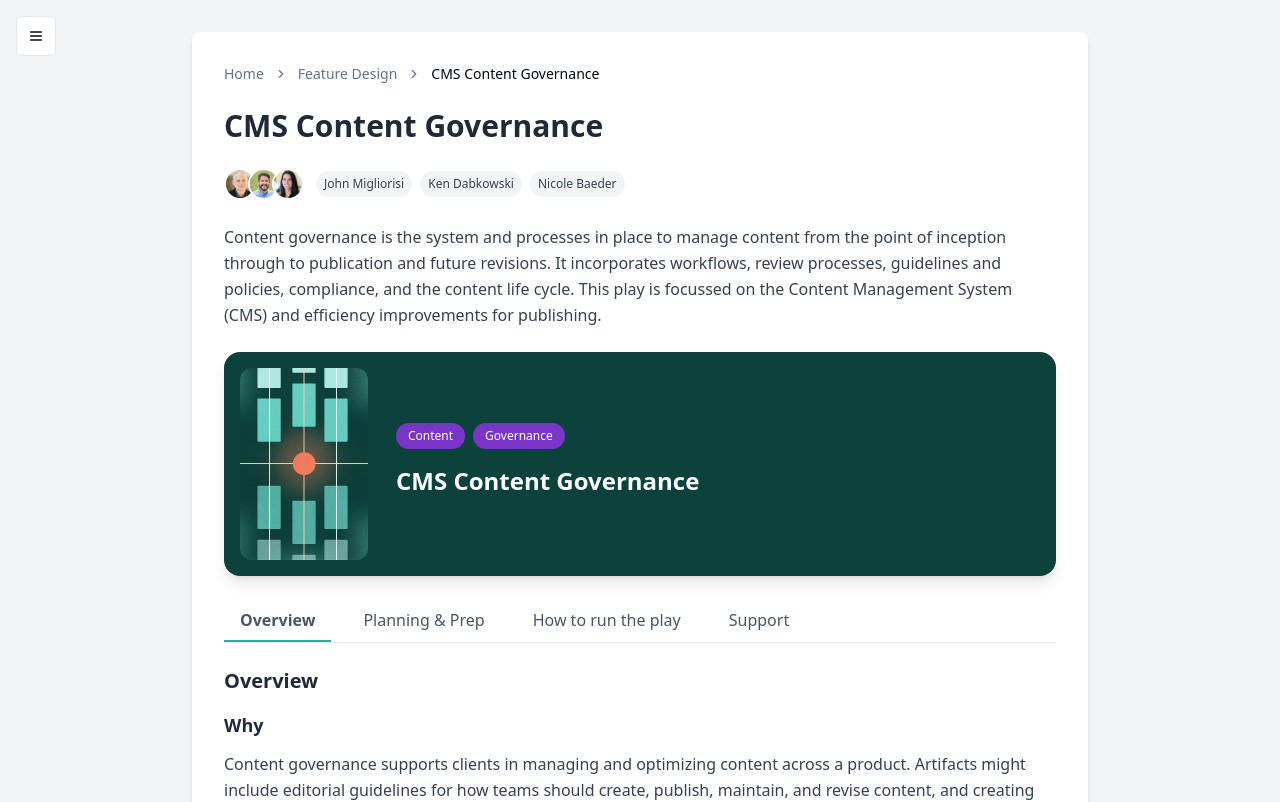
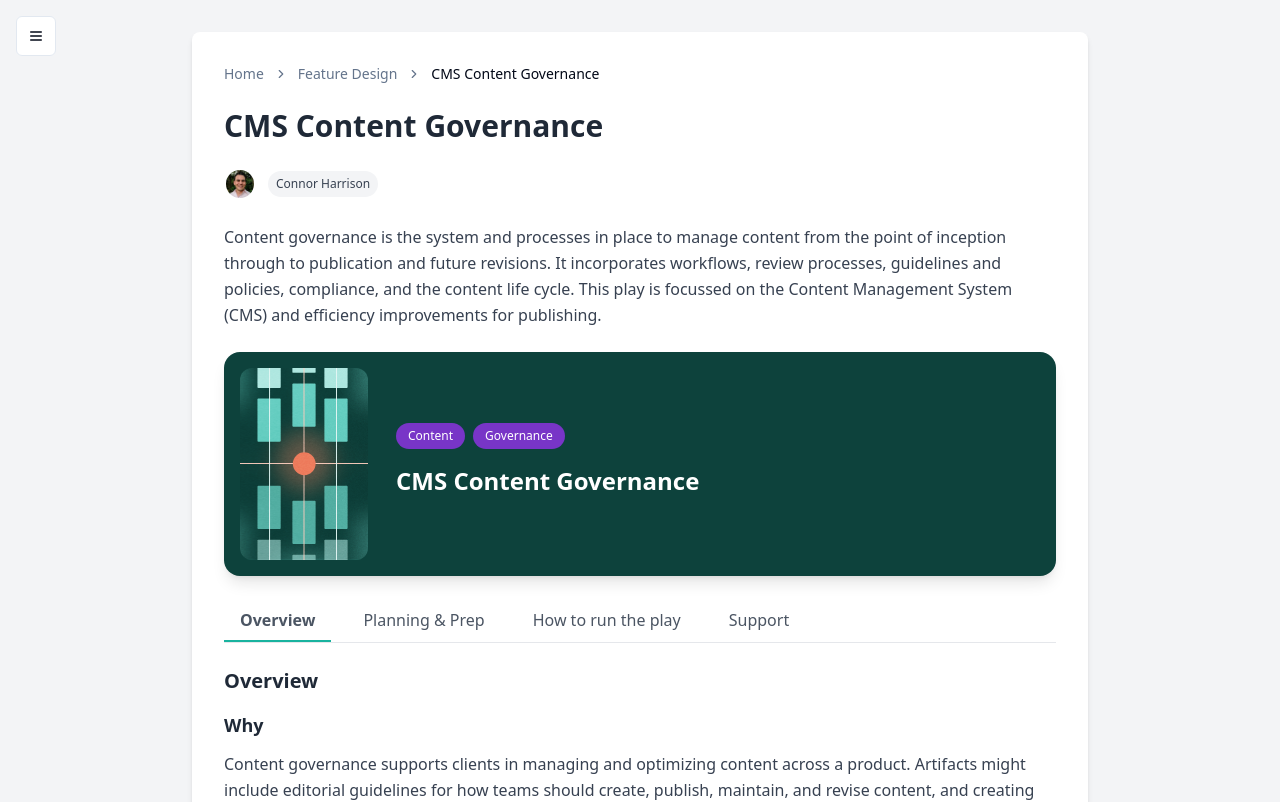
Before and after one commit to nicolecacchiotti/playbook-website, a Next.js app: page /plays/feature-design/cms-content-governance in a window 1280 px wide. Shown: the top 802 px of the page. Built offline with nearby package versions, Linux system fonts and the light colour scheme.

Commit message:
Set Connor Harrison as author for CMS Content Governance playbook

```diff
--- a/src/app/plays/feature-design/cms-content-governance/page.tsx
+++ b/src/app/plays/feature-design/cms-content-governance/page.tsx
@@ -3,7 +3,7 @@
 import Breadcrumb from '@/components/Breadcrumb';
 import AudioPlayerWrapper from '@/components/AudioPlayerWrapper';
 import contentGovernanceArt from '@/../assets/Card Art/ContentGovernance.svg';
-import PlayAuthors from '@/components/PlayAuthors';
+import PlayAuthors, { contentGovernanceAuthors } from '@/components/PlayAuthors';
 import SecondaryTabNav from '@/components/SecondaryTabNav';
 import BlueCard from '@/components/BlueCard';
 import RedCard from '@/components/RedCard';
@@ -23,7 +23,7 @@ export default function CMSContentGovernancePage() {
         <div className="mt-6 space-y-6">
           <h1 className="text-3xl font-bold text-gray-800">{title}</h1>
 
-          <PlayAuthors />
+          <PlayAuthors authors={contentGovernanceAuthors} />
 
           <p className="text-gray-700 leading-relaxed">
             Content governance is the system and processes in place to manage content from the point of inception through to publication and future revisions. It incorporates workflows, review processes, guidelines and policies, compliance, and the content life cycle. This play is focussed on the Content Management System (CMS) and efficiency improvements for publishing.
--- a/src/components/PlayAuthors.tsx
+++ b/src/components/PlayAuthors.tsx
@@ -221,6 +221,14 @@ export const designPrototypingAuthors: Author[] = [
   }
 ];
 
+export const contentGovernanceAuthors: Author[] = [
+  {
+    name: "Connor Harrison",
+    image: ConnorHarrison,
+    initials: "CH"
+  }
+];
+
 export default function PlayAuthors({ authors = defaultAuthors }: PlayAuthorsProps) {
   return (
     <div className="flex items-center gap-3 mb-4">
```
Also changed, not shown: src/app/plays/immersion/design-audit/page.tsx (+8 -0 lines).
